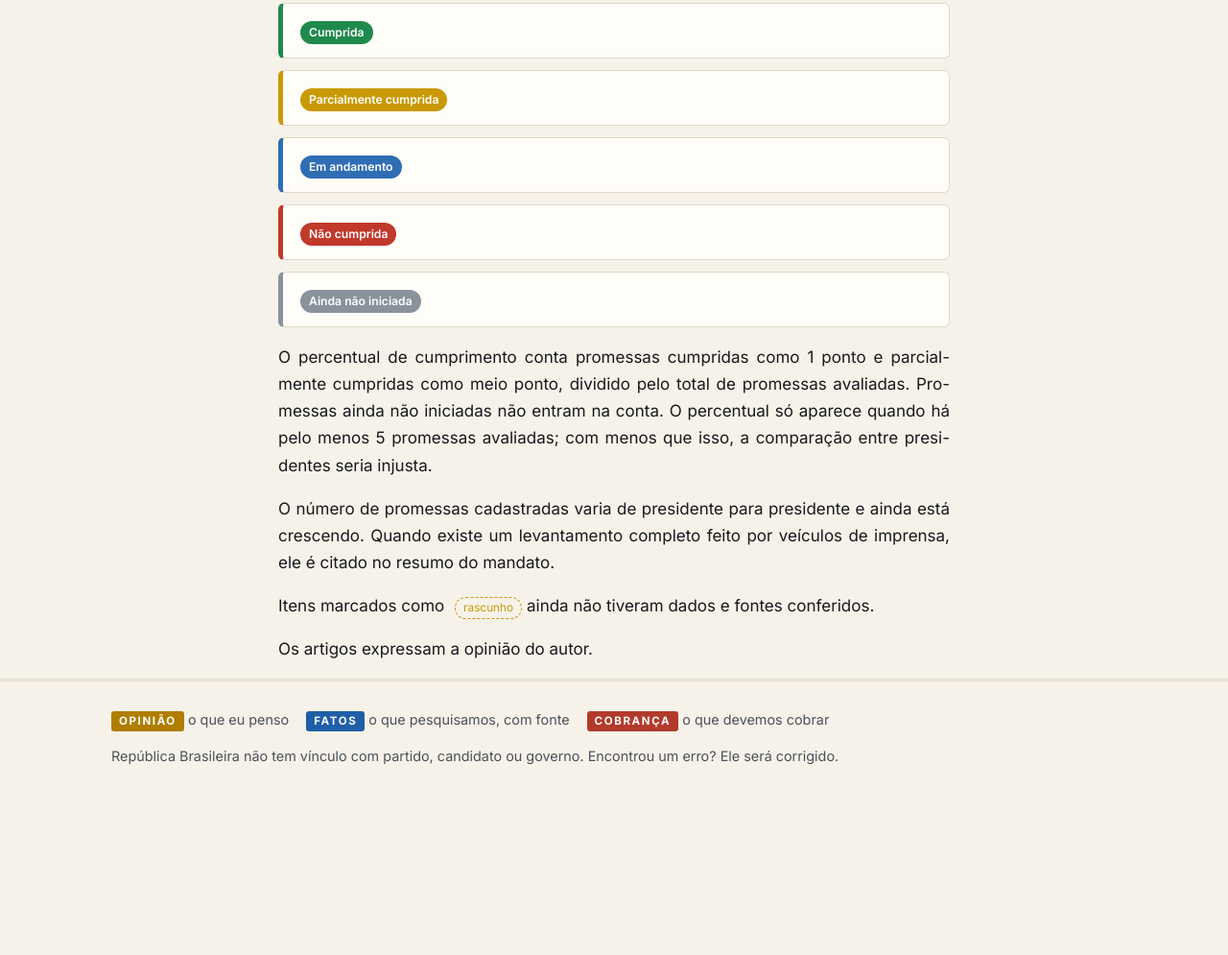
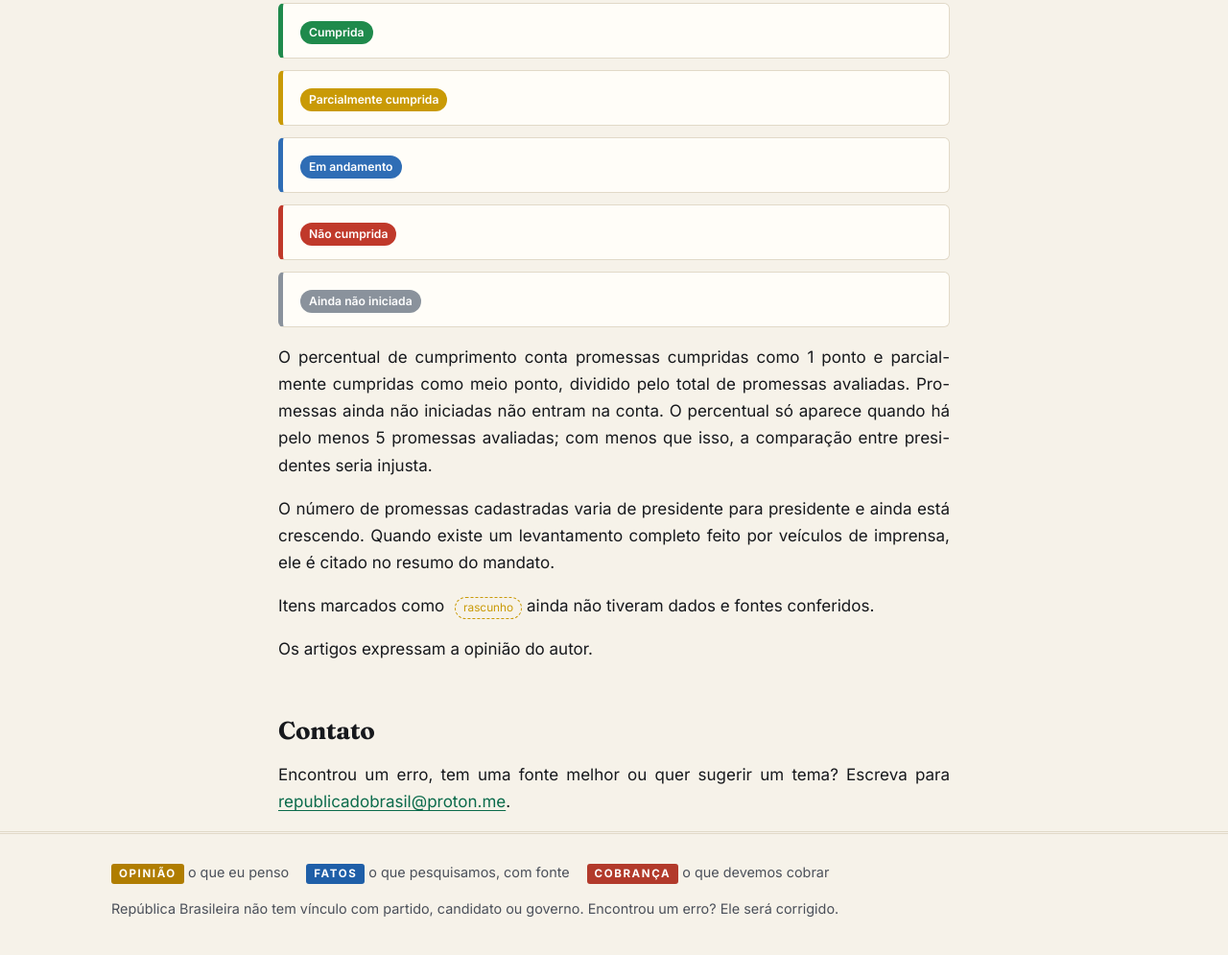
Before and after one commit to republicabrasileira/republicabrasileira, an Astro site: page /republicabrasileira/sobre in a window 1280 px wide. Shown: the part 559-1554 px from the top of the page at 96% size. Before the commit the page ends 1414 px from the top, so only its background shows below. Built offline with nearby package versions, Linux system fonts and the light colour scheme; Astro itself is replaced by a stand-in of ours.

Commit message:
Adiciona e-mail de contato na página Sobre

```diff
--- a/src/pages/sobre.astro
+++ b/src/pages/sobre.astro
@@ -40,5 +40,11 @@ import { STATUS, STATUS_LABEL } from '../lib/status';
       Itens marcados como <span class="aviso">rascunho</span> ainda não tiveram dados e fontes conferidos.
     </p>
     <p>Os artigos expressam a opinião do autor.</p>
+
+    <h2>Contato</h2>
+    <p>
+      Encontrou um erro, tem uma fonte melhor ou quer sugerir um tema? Escreva para
+      <a href="mailto:republicadobrasil@proton.me">republicadobrasil@proton.me</a>.
+    </p>
   </article>
 </Base>
```
